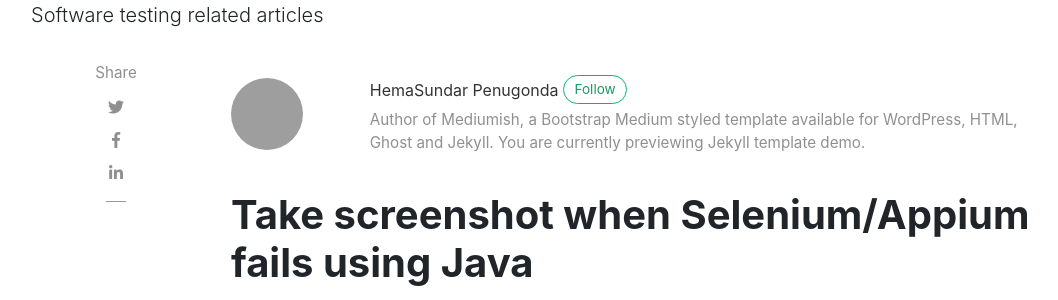
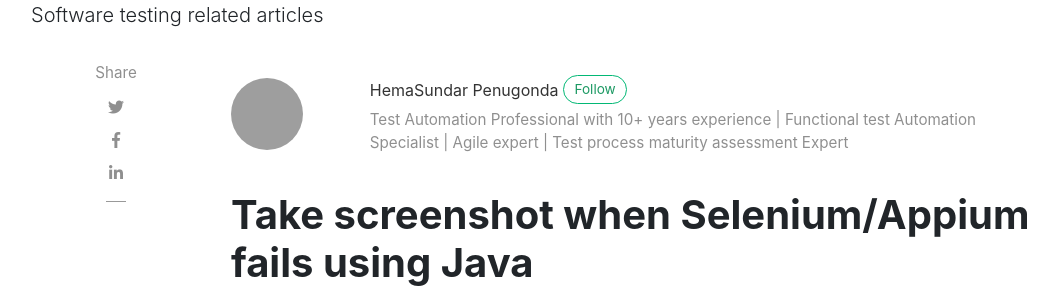
Before and after one commit to phemasundar/testing-school, a Jekyll site: the page built from _posts/2020-06-17-screenshot-java.md, in a window 1280 px wide and 900 px high, cut to the strip 153-453 px from the top of the window. Shown: the whole strip, without its empty margins (54-1112 px from the left). Built offline with Jekyll 4.4.1, drawn with Linux system fonts in a browser that asks for light colours; nearby versions of some CDN libraries; comment, search, counter and statistics services are not loaded; grey boxes are pictures that could not be loaded.

Commit message:
Updated Author info

```diff
--- a/_config.yml
+++ b/_config.yml
@@ -19,10 +19,10 @@ authors:
     name: HemaSundar Penugonda
     display_name: HemaSundar Penugonda
     gravatar: e56154546cf4be74e393c62d1ae9f9d4
-    email: wowthemesnet@gmail.com
-    web: https://www.wowthemes.net
-    twitter: https://twitter.com/wowthemesnet
-    description: "Author of Mediumish, a Bootstrap Medium styled template available for WordPress, HTML, Ghost and Jekyll. You are currently previewing Jekyll template demo."
+    email: p.hema.sundar@gmail.com
+    web: https://phemasundar.github.io/testing-school
+    twitter: https://twitter.com/phemasundar
+    description: "Test Automation Professional with 10+ years experience | Functional test Automation Specialist | Agile expert | Test process maturity assessment Expert"
   sal:
     name: Sal
     display_name: Sal
```
